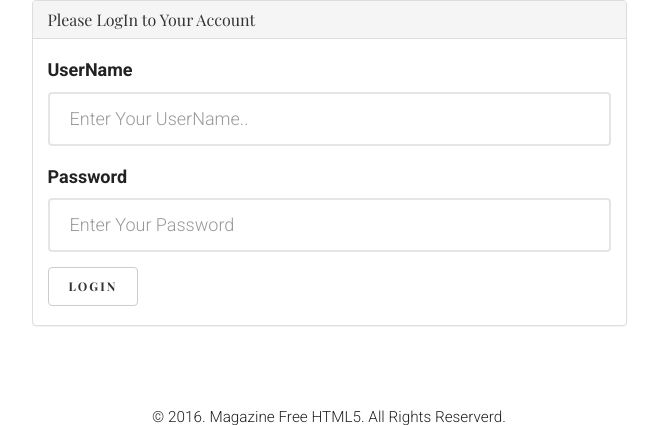
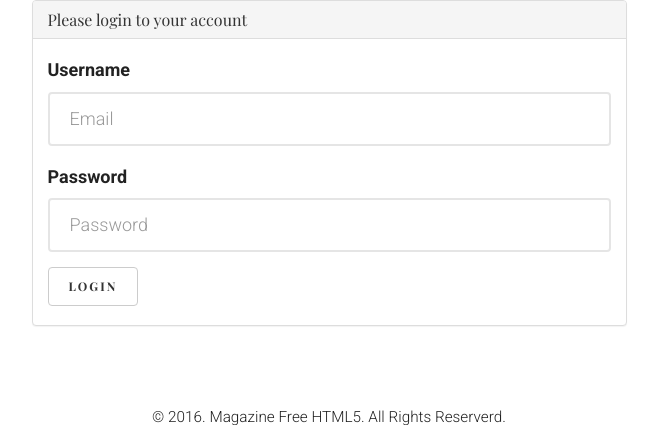
Before and after one commit to JA-SUJON/DjangoBlog, a Django app: template templates/login.html in a window 1280 px wide. Shown: the part 178-603 px from the top of the page, without its empty margins (311-969 px from the left). Run offline with Django 3.2, Linux system fonts and the light colour scheme; the template is opened without the code that fills it, so the values that code supplies are empty; parts of the project's set-up code (start-up, migrations or seed data) failed here and were passed over; some libraries are stand-ins or nearby versions; some web fonts are replaced.

Commit message:
Login complite

```diff
--- a/blogApp/urls.py
+++ b/blogApp/urls.py
@@ -7,4 +7,5 @@ urlpatterns = [
     path('article/<id>',views.article , name="article"),
     path('category/<name>',views.getCategory , name="topic"),
     path('login',views.getLogin , name="login"),
+    path('logout',views.getLogout , name="logout"),
 ]
--- a/templates/login.html
+++ b/templates/login.html
@@ -1,32 +1,32 @@
 {% extends 'base.html' %}
-{% load static %}
-{% block title %}Welcome To Our Project{% endblock %}
-{% block css %} {% endblock %}
+{% block title %}LogIn Page{% endblock %}
+{% block css %}{% endblock %}
 {% block content %}
 <div class="container-fluid">
 <div class="row">
     <div class="col-md-6 col-md-offset-3">
         <div class="panel panel-default">
           <div class="panel-heading">
-                    <h3 class="panel-title">Please LogIn to Your Account</h3>
+            <h3 class="panel-title">Please login to your account</h3>
           </div>
           <div class="panel-body">
-                    <form method="post" action="">
+            <form action="" method="POST">
                 {% csrf_token %}
               <div class="form-group">
-                            <label for="exampleInputEmail1">UserName</label>
-                            <input type="text" name="userName" class="form-control" id="exampleInputEmail1" placeholder="Enter Your UserName..">
+                <label for="exampleInputEmail1">Username</label>
+                <input type="text" name="user" class="form-control" id="exampleInputEmail1" placeholder="Email">
               </div>
               <div class="form-group">
                 <label for="exampleInputPassword1">Password</label>
-                            <input type="password" name="password" class="form-control" id="exampleInputPassword1" placeholder="Enter Your Password">
+                <input type="password" name="pass" class="form-control" id="exampleInputPassword1" placeholder="Password">
               </div>
-                        <button type="submit" class="btn btn-default">LogIn</button>
+
+              <button type="submit" class="btn btn-default">Login</button>
             </form>
           </div>
         </div>
     </div>
 </div>
 </div>
-{% endblock  %}
+{% endblock %}
 {% block js %}{% endblock %}
```
Also changed, not shown: blogApp/views.py (+8 -4 lines), db.sqlite3. Lines whose indentation alone changed are shown as unchanged.
